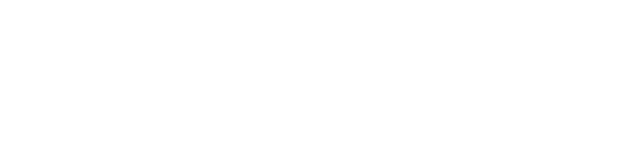
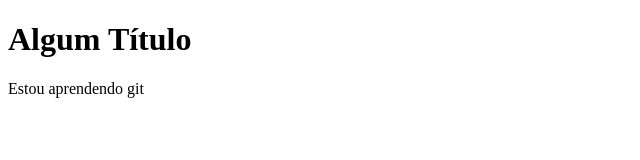
Before and after one commit to Romulo-de-Jesus/git-teste, a plain HTML site: page index.html in a window 1280 px wide. Shown: the whole page, without its empty margins (0-640 px from the left). Drawn offline with Linux system fonts and the light colour scheme.

Commit message:
Título e parágrafo

```diff
--- a/index.html
+++ b/index.html
@@ -6,6 +6,7 @@
     <title>Tutorial de Git</title>
 </head>
 <body>
-
+    <h1>Algum Título</h1>
+    <p>Estou aprendendo git</p>
 </body>
 </html>
```
